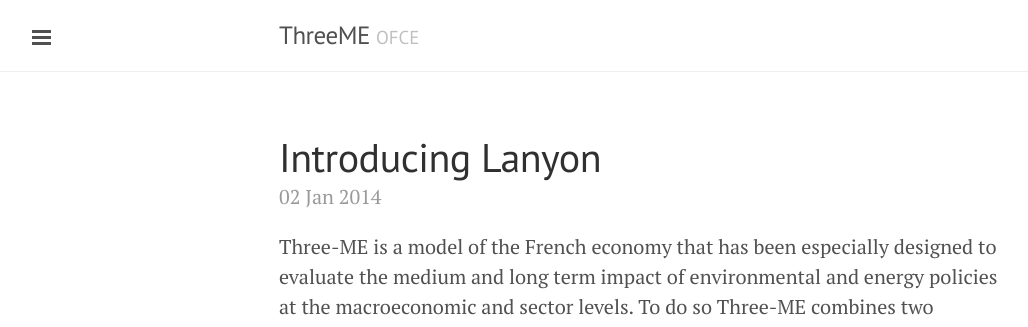
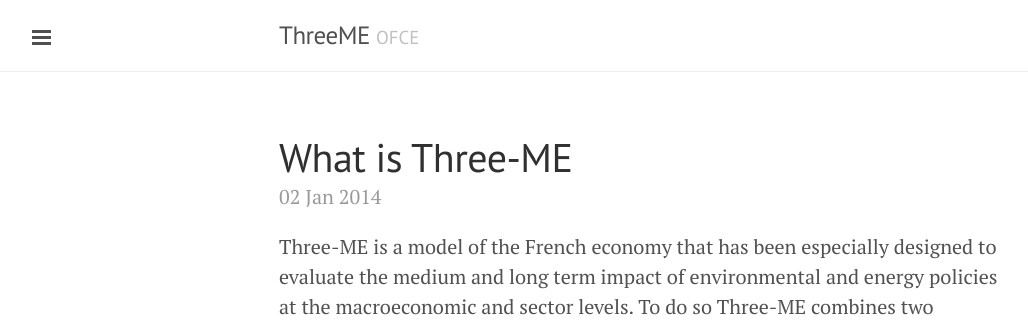
Before and after one commit to Lidewey/Lidewey.github.io, a Jekyll site: the page built from _posts/2014-01-02-introducing-lanyon.md, in a window 1280 px wide. Shown: the top 327 px of the page, without its empty margins (1-1029 px from the left). Built offline with Jekyll 4.4.1, drawn with Linux system fonts in a browser that asks for light colours; Markdown is read by kramdown in place of the engine named in the settings.

Commit message:
Titel post change

```diff
--- a/_posts/2014-01-02-introducing-lanyon.md
+++ b/_posts/2014-01-02-introducing-lanyon.md
@@ -1,6 +1,6 @@
 ---
 layout: post
-title: Introducing Lanyon
+title: What is Three-ME
 ---
 
 Three-ME is a model of the French economy that has been especially designed to evaluate the medium and long term impact of environmental and energy policies at the macroeconomic and sector levels. To do so Three-ME combines two important features. Firstly, it has the main characteristics of neo-Keynesian models by assuming a slow adjustment of effective quantities and prices to their notional level. Compared to standard multi-sectors CGEM, this has the advantage to allow for the existence of under-optimum equilibriums such as the presence of involuntary unemployment. Secondly, production and consumption structures are represented with a generalized CES function which allows for the elasticity of substitution to differ between each couple of inputs or goods. This is an improvement compared to the standard approach that uses nested CES functions which has the disadvantage to impose a common elasticity of substitution between the goods located in two different nested structures.
```
